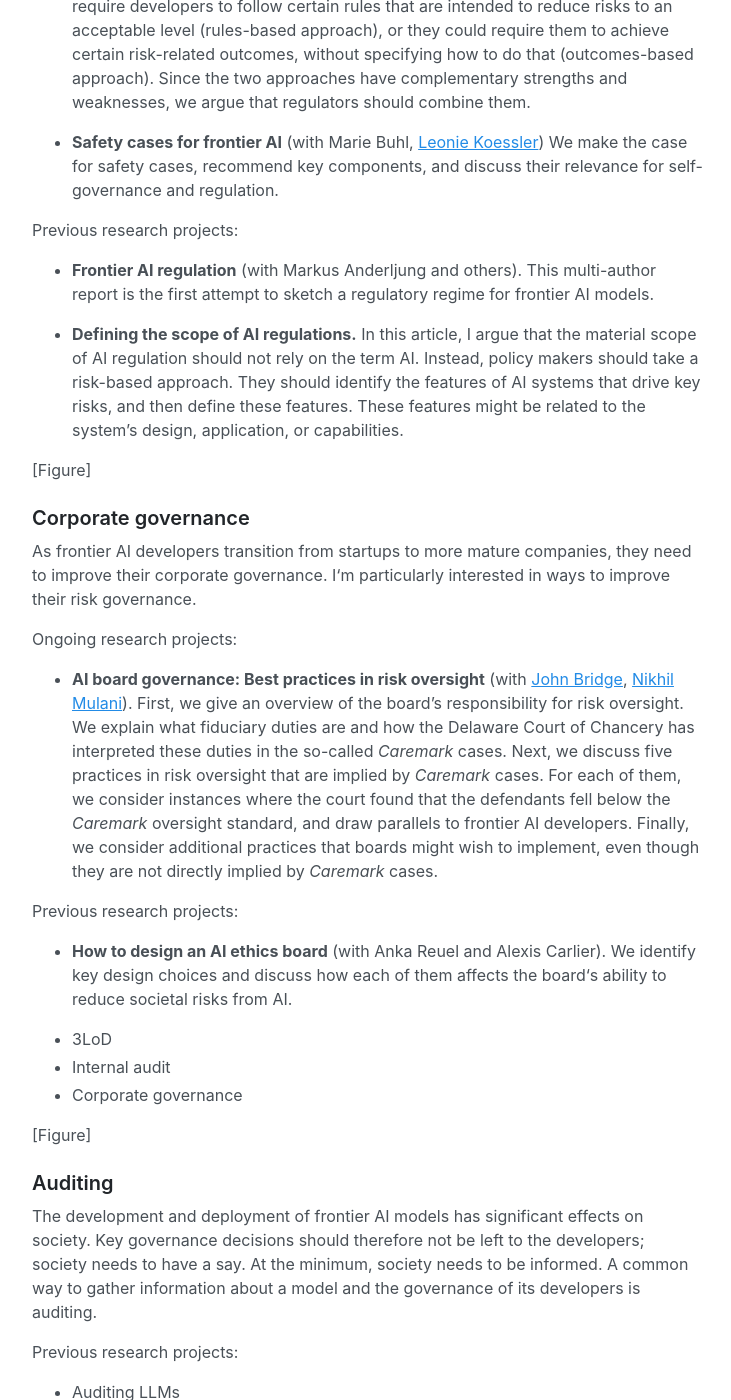
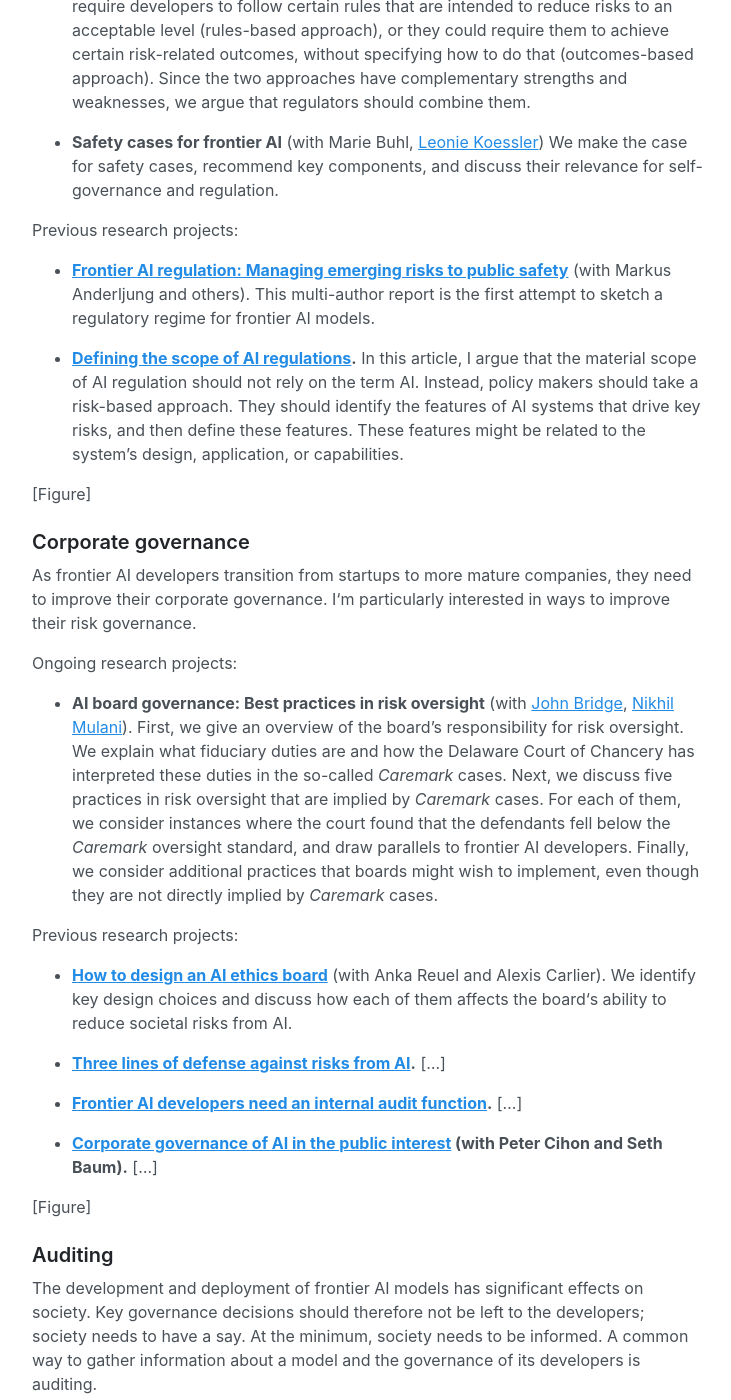
Before and after one commit to jonasschuett/jonasschuett.github.io, a Jekyll site: the page built from _posts/2020-04-04-introduction.md, in a window 1280 px wide and 1400 px high, scrolled down 3066 px. Shown: the whole window, without its empty margins (272-1003 px from the left). Built offline with Jekyll 4.4.1, drawn with Linux system fonts in a browser that asks for light colours.

Commit message:
Update 2020-04-04-introduction.md

```diff
--- a/_posts/2020-04-04-introduction.md
+++ b/_posts/2020-04-04-introduction.md
@@ -63,9 +63,9 @@ Ongoing research projects:
 
 Previous research projects:
 
-- **Frontier AI regulation** (with Markus Anderljung and others). This multi-author report is the first attempt to sketch a regulatory regime for frontier AI models.
+- **[Frontier AI regulation: Managing emerging risks to public safety](https://arxiv.org/abs/2307.03718)** (with Markus Anderljung and others). This multi-author report is the first attempt to sketch a regulatory regime for frontier AI models.
 
-- **Defining the scope of AI regulations.** In this article, I argue that the material scope of AI regulation should not rely on the term AI. Instead, policy makers should take a risk-based approach. They should identify the features of AI systems that drive key risks, and then define these features. These features might be related to the system’s design, application, or capabilities.
+- **[Defining the scope of AI regulations](https://doi.org/10.1080/17579961.2023.2184135).** In this article, I argue that the material scope of AI regulation should not rely on the term AI. Instead, policy makers should take a risk-based approach. They should identify the features of AI systems that drive key risks, and then define these features. These features might be related to the system’s design, application, or capabilities.
 
 [Figure]
 
@@ -79,11 +79,13 @@ Ongoing research projects:
 
 Previous research projects:
 
-- **How to design an AI ethics board** (with Anka Reuel and Alexis Carlier). We identify key design choices and discuss how each of them affects the board‘s ability to reduce societal risks from AI.
+- **[How to design an AI ethics board](https://doi.org/10.1007/s43681-023-00409-y)** (with Anka Reuel and Alexis Carlier). We identify key design choices and discuss how each of them affects the board‘s ability to reduce societal risks from AI.
 
-- 3LoD
-- Internal audit
-- Corporate governance
+- **[Three lines of defense against risks from AI](https://doi.org/10.1007/s00146-023-01811-0).** […]
+
+- **[Frontier AI developers need an internal audit function](https://arxiv.org/abs/2305.17038).** […]
+
+- **[Corporate governance of AI in the public interest](https://doi.org/10.3390/info12070275) (with Peter Cihon and Seth Baum).** […]
 
 [Figure]
 
```
